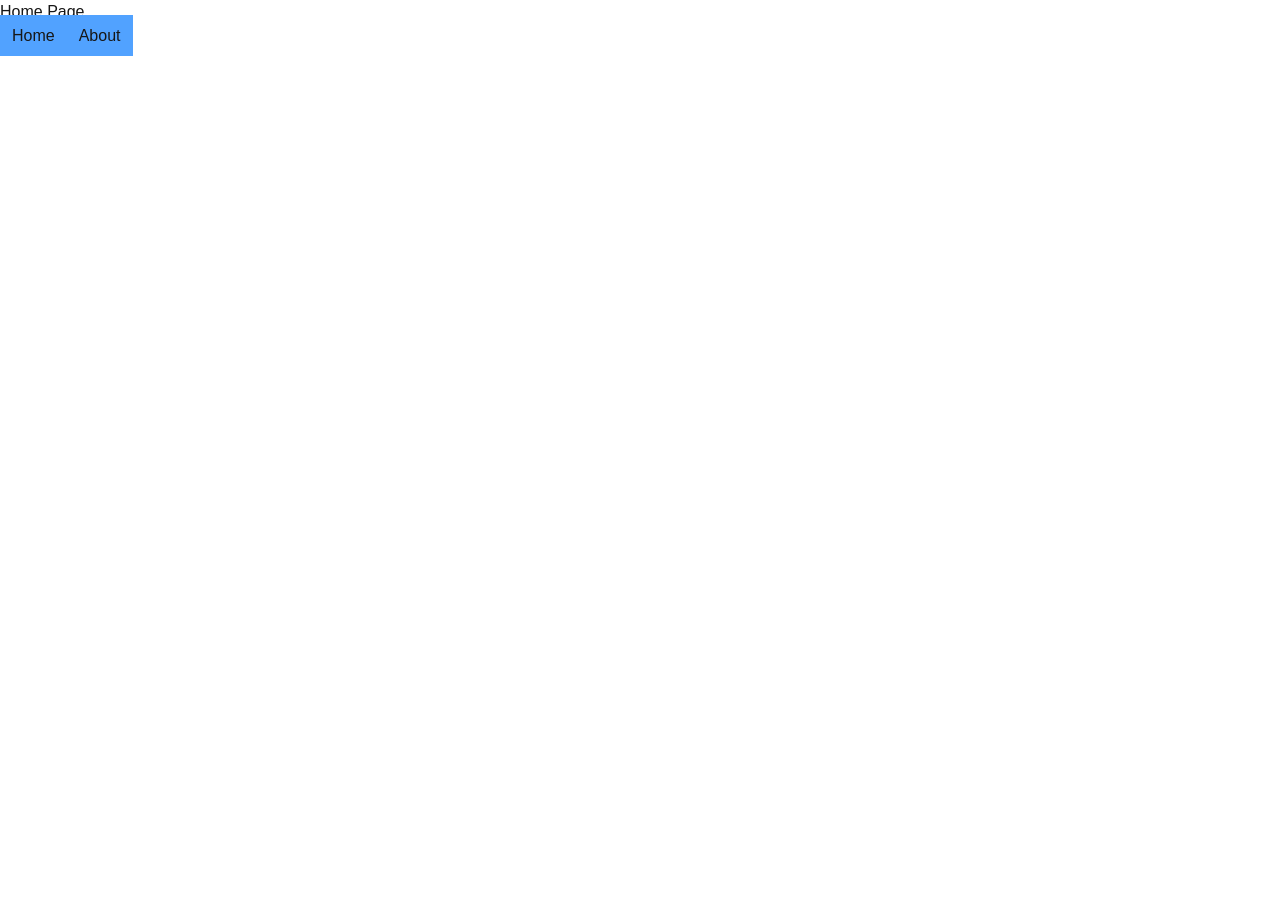
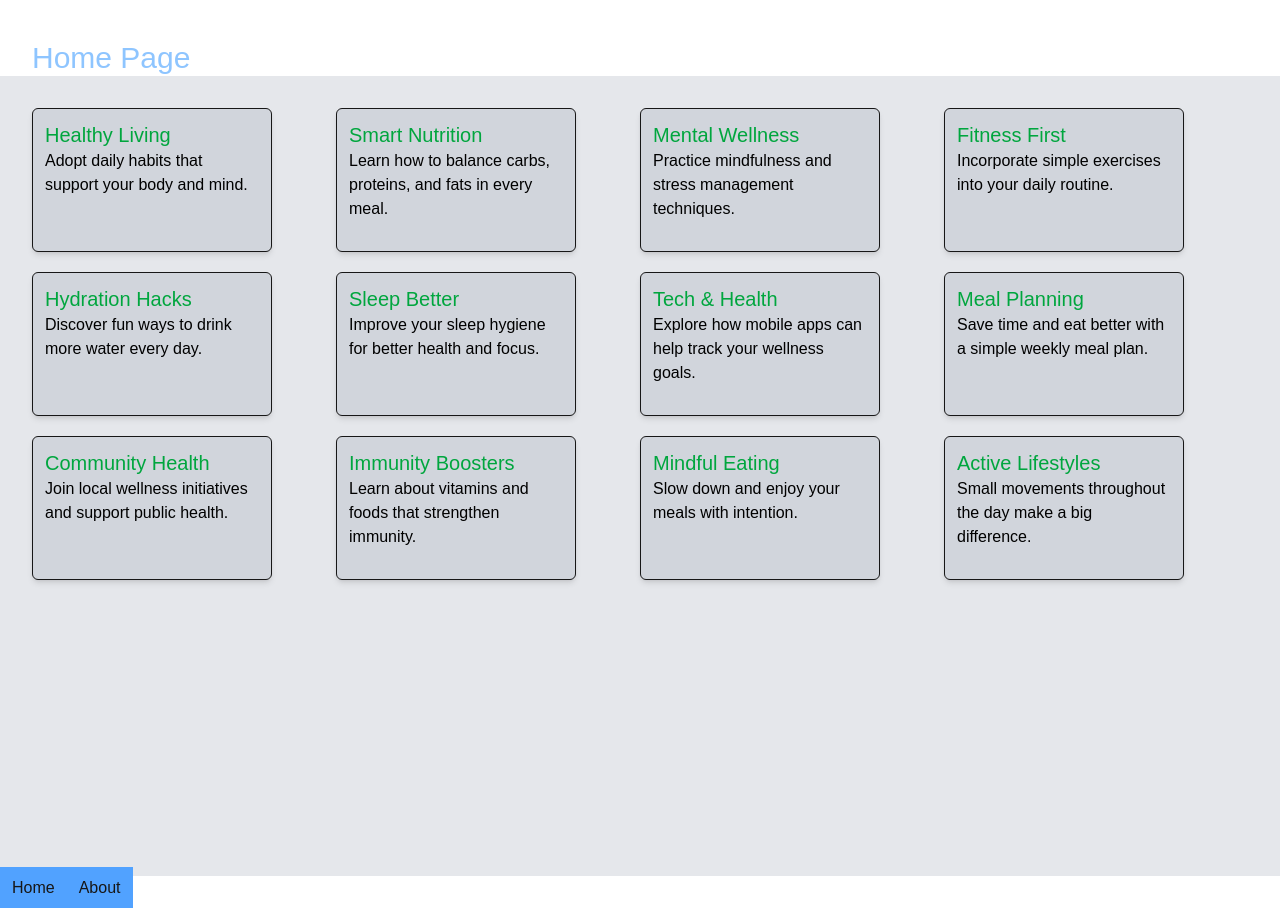
Before and after one commit to Sozi-source/alx-project-0x02-setup, a Next.js app in the folder alx-project-0x02/: page /home in a window 1280 px wide. Before the commit the page ends 800 px from the top, so only its background shows below. Built offline with nearby package versions, Linux system fonts and the light colour scheme.

Commit message:
created a cad components

```diff
--- /dev/null
+++ b/alx-project-0x02/components/common/Card.tsx
@@ -0,0 +1,9 @@
+const Card: React.FC<CardProps> =({title, content})=>{
+    return(
+        <div className="bg-gray-300 border border-back shadow-md w-60 h-36 rounded-md flex-wrap p-3">
+            <h2 className="text-xl text-green-600">{title} </h2>
+            <p className="text-md text-black">{content} </p>
+        </div>
+    )
+}
+export default Card;
--- a/alx-project-0x02/pages/home.tsx
+++ b/alx-project-0x02/pages/home.tsx
@@ -1,8 +1,79 @@
+import Card from "@/components/common/Card";
 import React from "react";
+
+
+const cardData = [
+  {
+    title: "Healthy Living",
+    content: "Adopt daily habits that support your body and mind."
+  },
+  {
+    title: "Smart Nutrition",
+    content: "Learn how to balance carbs, proteins, and fats in every meal."
+  },
+  {
+    title: "Mental Wellness",
+    content: "Practice mindfulness and stress management techniques."
+  },
+  {
+    title: "Fitness First",
+    content: "Incorporate simple exercises into your daily routine."
+  },
+  {
+    title: "Hydration Hacks",
+    content: "Discover fun ways to drink more water every day."
+  },
+  {
+    title: "Sleep Better",
+    content: "Improve your sleep hygiene for better health and focus."
+  },
+  {
+    title: "Tech & Health",
+    content: "Explore how mobile apps can help track your wellness goals."
+  },
+  {
+    title: "Meal Planning",
+    content: "Save time and eat better with a simple weekly meal plan."
+  },
+  {
+    title: "Community Health",
+    content: "Join local wellness initiatives and support public health."
+  },
+  {
+    title: "Immunity Boosters",
+    content: "Learn about vitamins and foods that strengthen immunity."
+  },
+  {
+    title: "Mindful Eating",
+    content: "Slow down and enjoy your meals with intention."
+  },
+  {
+    title: "Active Lifestyles",
+    content: "Small movements throughout the day make a big difference."
+  }
+];
+
+
+
 const Home: React.FC =()=>{
     return(
         <div>
-            <h1>Home Page</h1>
+            <h1 className="mt-10 text-3xl text-blue-300 pl-8">Home Page</h1>
+
+           <div className="bg-gray-200 min-h-screen">
+            <div className="grid grid-cols-4 gap 5 space-y-5 p-8">
+                {cardData.map((cd, index)=>(
+                <div key={index} >
+                    <Card title= {cd.title}
+                    content= {cd.content} />
+                </div>
+
+
+               ))}
+           </div>
+           </div>
+
+
         </div>
     )
 }
```
